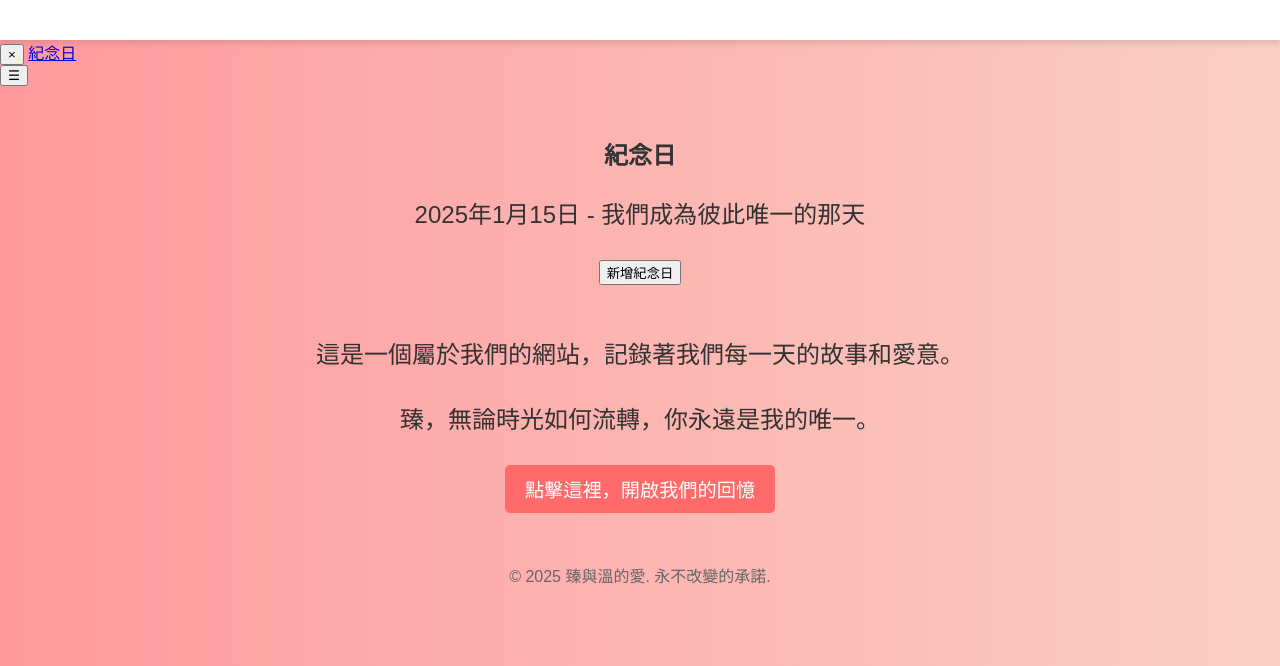
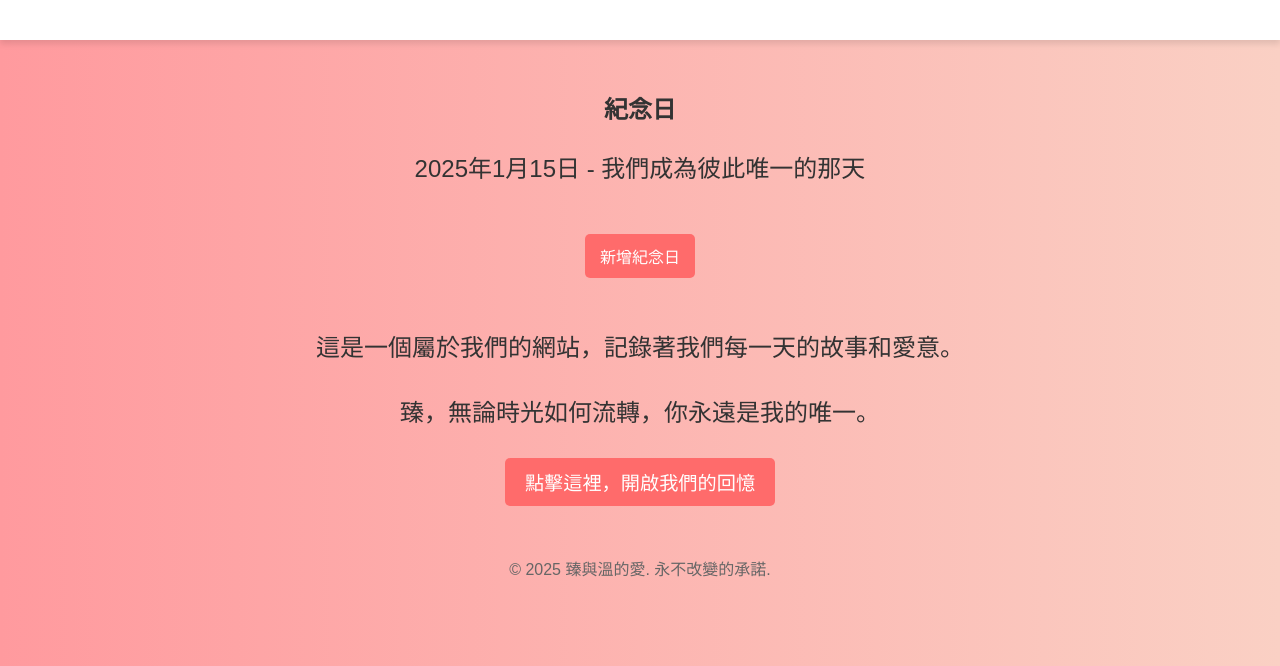
Before and after one commit to tivatan-creator/wind, a plain HTML site: page index.html in a window 1280 px wide. Shown: the part 134-800 px from the top of the page. Drawn offline with Linux system fonts and the light colour scheme.

Commit message:
修改側邊欄和紀念日功能

```diff
--- a/index.html
+++ b/index.html
@@ -50,6 +50,62 @@
       text-align: center;
       color: #666;
     }
+    /* 左側邊欄樣式 */
+    .sidebar {
+      height: 100%;
+      width: 0;
+      position: fixed;
+      top: 0;
+      left: 0;
+      background-color: #fff;
+      overflow-x: hidden;
+      transition: 0.5s;
+      box-shadow: 2px 0 5px rgba(0, 0, 0, 0.2);
+    }
+    .sidebar a {
+      padding: 10px 15px;
+      text-decoration: none;
+      font-size: 1.5rem;
+      color: #ff6b6b;
+      display: block;
+      transition: 0.3s;
+    }
+    .sidebar a:hover {
+      background: #ff6b6b;
+      color: #fff;
+    }
+    .open-btn {
+      font-size: 1.5rem;
+      position: fixed;
+      top: 15px;
+      left: 15px;
+      background: #ff6b6b;
+      color: #fff;
+      padding: 10px 15px;
+      border: none;
+      border-radius: 5px;
+      cursor: pointer;
+    }
+    .sidebar .close-btn {
+      position: absolute;
+      top: 10px;
+      right: 15px;
+      font-size: 2rem;
+      color: #ff6b6b;
+      background: none;
+      border: none;
+      cursor: pointer;
+    }
+    .add-date-btn {
+      margin-top: 20px;
+      padding: 10px 15px;
+      font-size: 1rem;
+      background: #ff6b6b;
+      color: #fff;
+      border: none;
+      border-radius: 5px;
+      cursor: pointer;
+    }
   </style>
 </head>
 <body>
@@ -63,6 +119,8 @@
     <a href="#anniversaries">紀念日</a>
   </div>
   <button class="open-btn" onclick="openSidebar()">☰</button>
+
+  <!-- 紀念日內容 -->
   <div class="content" id="anniversaries">
     <h2>紀念日</h2>
     <div id="dateList">
@@ -70,14 +128,37 @@
     </div>
     <button class="add-date-btn" onclick="addDate()">新增紀念日</button>
   </div>
-  </header>
+
   <div class="content">
     <p>這是一個屬於我們的網站，記錄著我們每一天的故事和愛意。</p>
     <p>臻，無論時光如何流轉，你永遠是我的唯一。</p>
     <a class="button" href="#">點擊這裡，開啟我們的回憶</a>
   </div>
+
   <footer>
     <p>© 2025 臻與溫的愛. 永不改變的承諾.</p>
   </footer>
+
+  <script>
+    // 打開和關閉側邊欄
+    function openSidebar() {
+      document.getElementById("mySidebar").style.width = "250px";
+    }
+    function closeSidebar() {
+      document.getElementById("mySidebar").style.width = "0";
+    }
+
+    // 新增紀念日
+    function addDate() {
+      const newDate = prompt("請輸入新的紀念日（格式：2025年1月22日 - 我們一起完成一件大事）");
+      if (newDate) {
+        const dateList = document.getElementById("dateList");
+        const newDateItem = document.createElement("p");
+        newDateItem.className = "date-item";
+        newDateItem.textContent = newDate;
+        dateList.appendChild(newDateItem);
+      }
+    }
+  </script>
 </body>
 </html>
```
